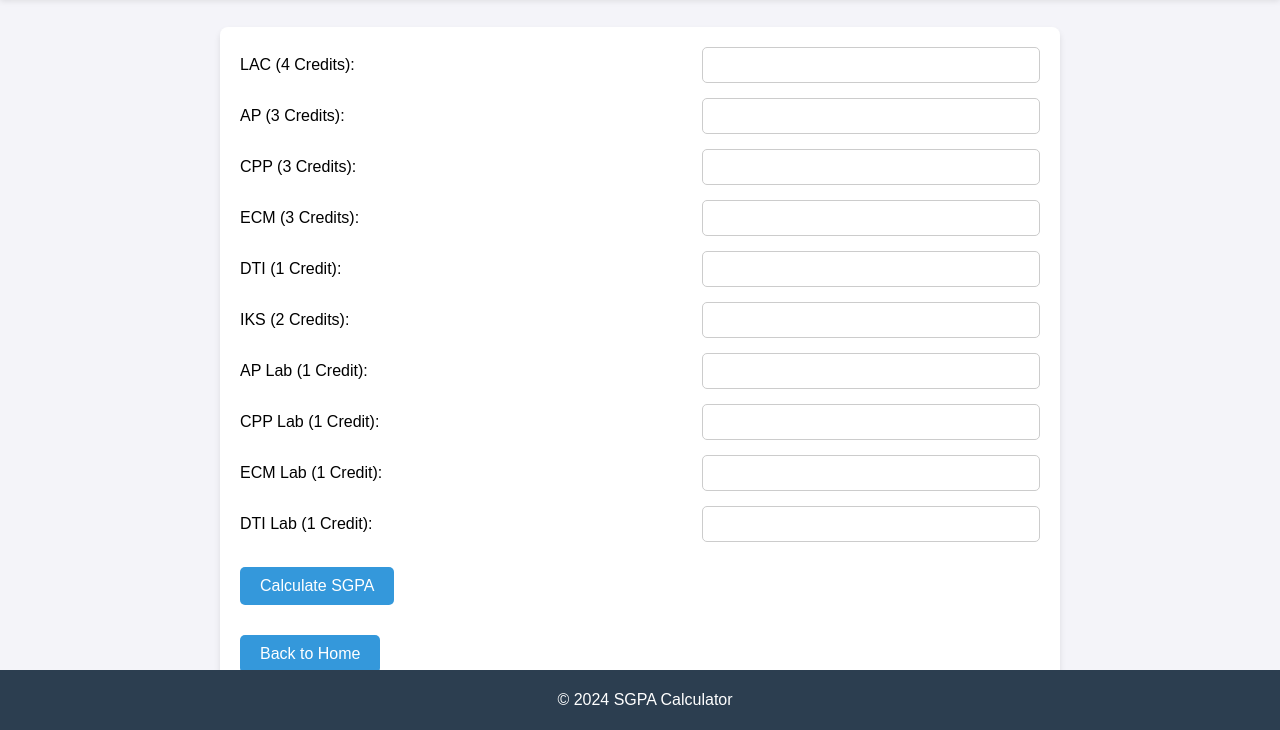
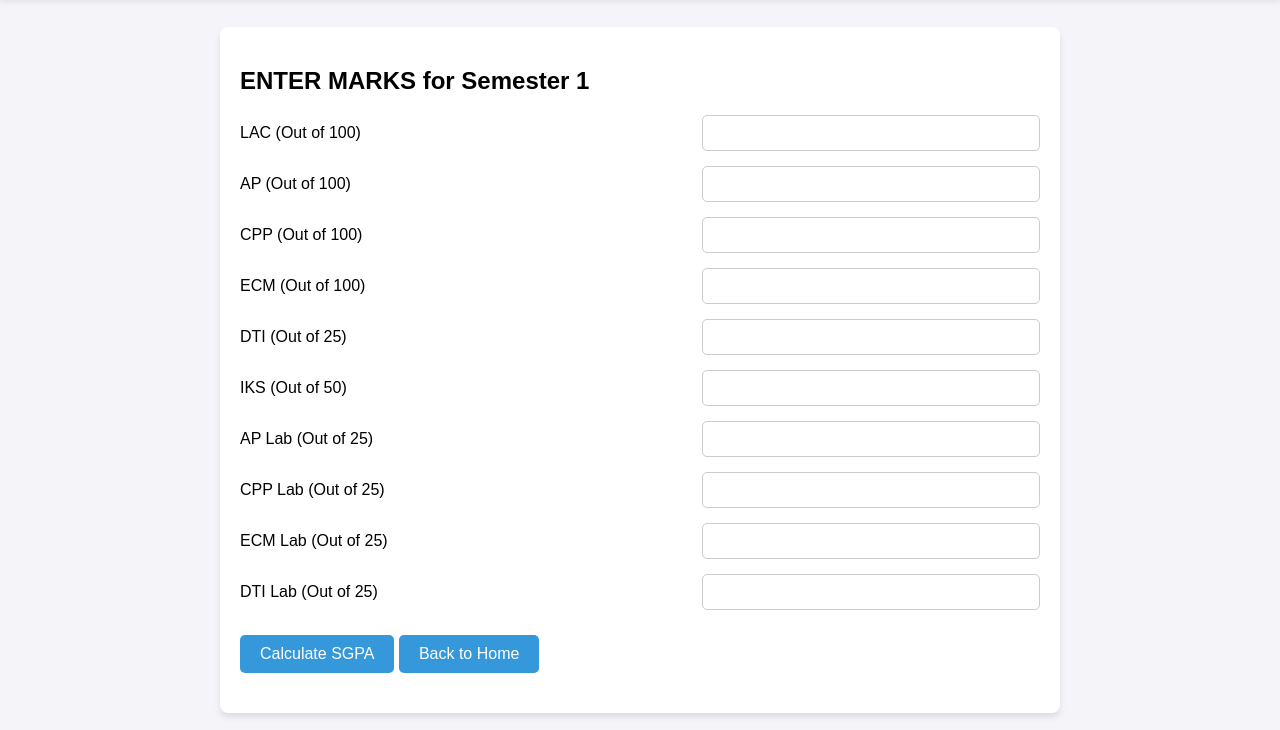
Before and after one commit to shubham-pattewar/SGPA, a plain HTML site: page sem1.html in a window 1280 px wide. Shown: the part 70-800 px from the top of the page. Drawn offline with Linux system fonts and the light colour scheme.

Commit message:
sem1.html

```diff
--- a/sem1.html
+++ b/sem1.html
@@ -3,73 +3,67 @@
 <head>
     <meta charset="UTF-8">
     <meta name="viewport" content="width=device-width, initial-scale=1.0">
-    <title>Semester 1 SGPA Calculator</title>
+    <title>SGPA Calculator - Semester 1</title>
     <link rel="stylesheet" href="styles.css">
 </head>
 <body>
+    <header>
+        <h1>SGPA Calculator - Semester 1</h1>
+    </header>
 
-<header>
-    <h1>Semester 1 SGPA Calculator</h1>
-</header>
-
-<main>
     <div class="form-container">
+        <h2>ENTER MARKS for Semester 1</h2>
         <form id="sem1Form">
             <div class="subject">
-                <label for="LAC">LAC (4 Credits):</label>
+                <label for="LAC">LAC (Out of 100)</label>
                 <input type="number" id="LAC" name="LAC" required>
             </div>
             <div class="subject">
-                <label for="AP">AP (3 Credits):</label>
+                <label for="AP">AP (Out of 100)</label>
                 <input type="number" id="AP" name="AP" required>
             </div>
             <div class="subject">
-                <label for="CPP">CPP (3 Credits):</label>
+                <label for="CPP">CPP (Out of 100)</label>
                 <input type="number" id="CPP" name="CPP" required>
             </div>
             <div class="subject">
-                <label for="ECM">ECM (3 Credits):</label>
+                <label for="ECM">ECM (Out of 100)</label>
                 <input type="number" id="ECM" name="ECM" required>
             </div>
             <div class="subject">
-                <label for="DTI">DTI (1 Credit):</label>
+                <label for="DTI">DTI (Out of 25)</label>
                 <input type="number" id="DTI" name="DTI" required>
             </div>
             <div class="subject">
-                <label for="IKS">IKS (2 Credits):</label>
+                <label for="IKS">IKS (Out of 50)</label>
                 <input type="number" id="IKS" name="IKS" required>
             </div>
             <div class="subject">
-                <label for="APLab">AP Lab (1 Credit):</label>
+                <label for="APLab">AP Lab (Out of 25)</label>
                 <input type="number" id="APLab" name="APLab" required>
             </div>
             <div class="subject">
-                <label for="CPPLab">CPP Lab (1 Credit):</label>
+                <label for="CPPLab">CPP Lab (Out of 25)</label>
                 <input type="number" id="CPPLab" name="CPPLab" required>
             </div>
             <div class="subject">
-                <label for="ECMLab">ECM Lab (1 Credit):</label>
+                <label for="ECMLab">ECM Lab (Out of 25)</label>
                 <input type="number" id="ECMLab" name="ECMLab" required>
             </div>
             <div class="subject">
-                <label for="DTILab">DTI Lab (1 Credit):</label>
+                <label for="DTILab">DTI Lab (Out of 25)</label>
                 <input type="number" id="DTILab" name="DTILab" required>
             </div>
 
-            <button type="button" onclick="calculateSGPA('sem1')">Calculate SGPA</button>
+            <div class="button-container">
+                <button type="button" onclick="calculateSGPA('sem1')">Calculate SGPA</button>
+                <button id="backToHome" onclick="window.location.href='index.html'">Back to Home</button>
+            </div>
         </form>
+
         <div id="sem1Result"></div>
+    </div>
 
-        <!-- Back to Home Button -->
-        <button onclick="window.location.href='index.html'">Back to Home</button>
-    </div>
-</main>
-
-<footer>
-    <p>&copy; 2024 SGPA Calculator</p>
-</footer>
-
-<script src="scripts.js"></script>
-
+    <script src="scripts.js"></script>
 </body>
 </html>
```
